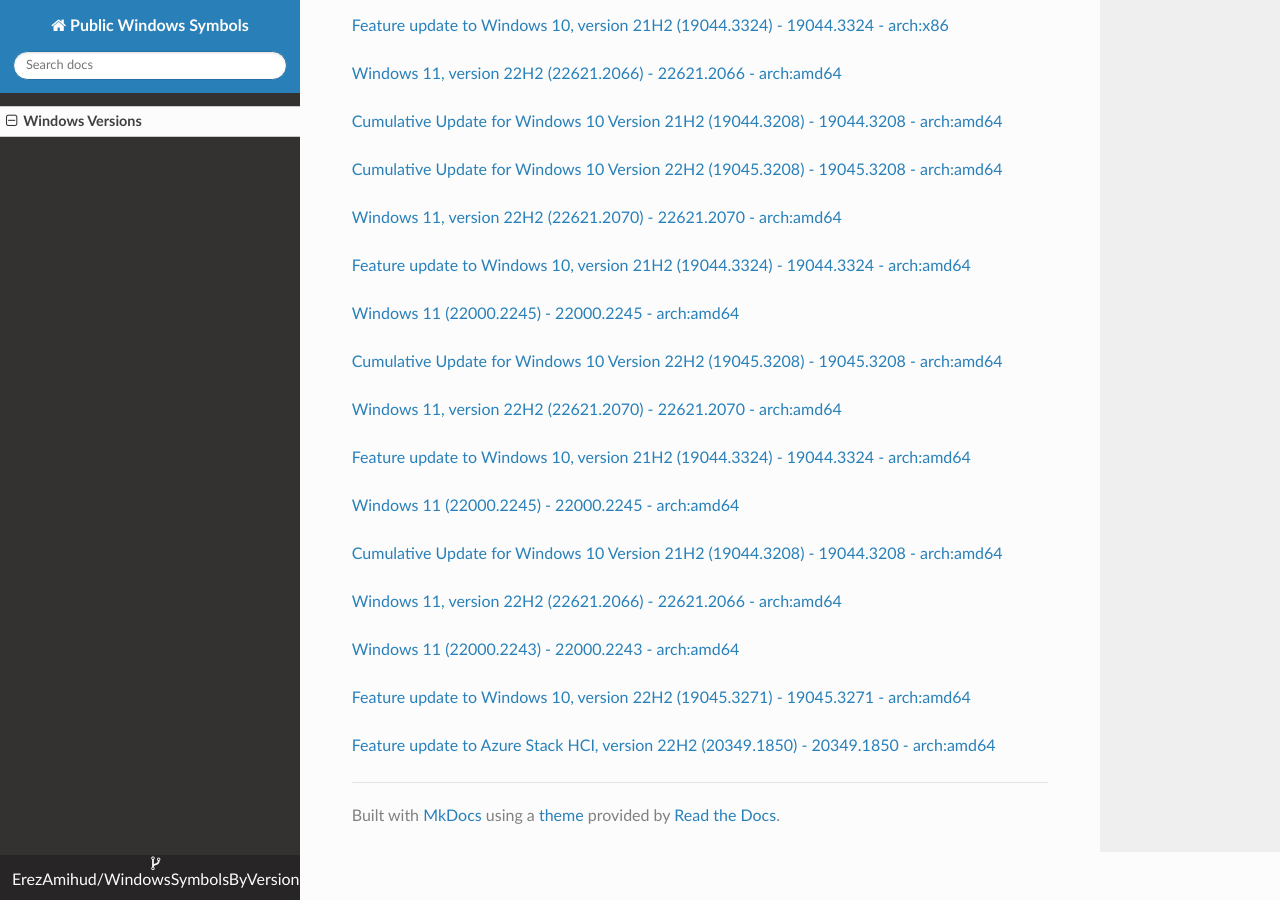
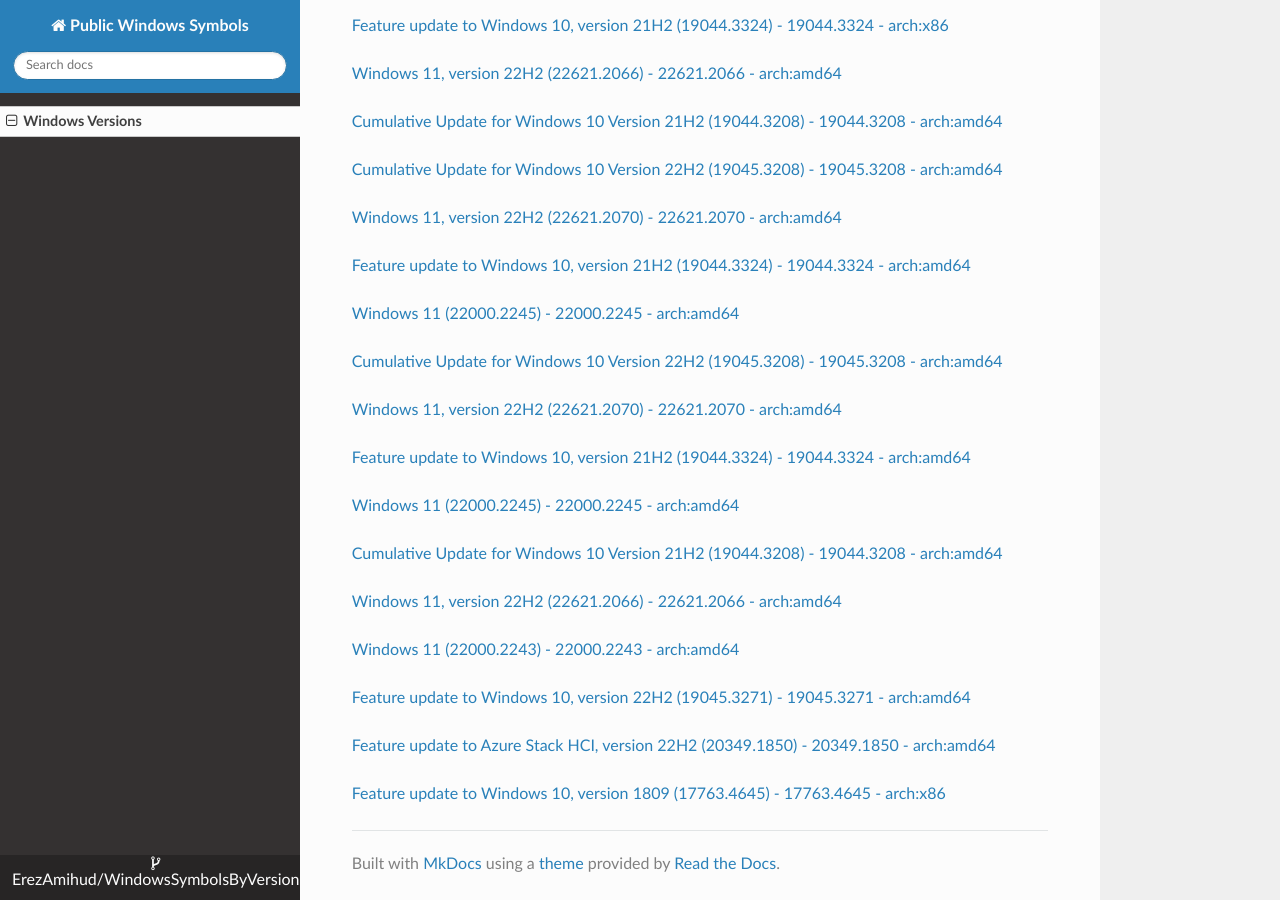
Before and after one commit to ErezAmihud/WindowsSymbolsByVersion, an MkDocs documentation site: the page built from docs/index.md, in a window 1280 px wide and 900 px high, scrolled down 27725 px. Built offline with MkDocs 1.6.1, drawn with Linux system fonts in a browser that asks for light colours; nearby versions of some CDN libraries.

Commit message:
Automated commit, add manifest for 9af79884-0a33-44ce-b77d-ae1adc2146cc

```diff
--- a/docs/index.md
+++ b/docs/index.md
@@ -1582,3 +1582,6 @@
 
 
 [Feature update to Azure Stack HCI, version 22H2 (20349.1850) - 20349.1850 - arch:amd64](https://github.com/ErezAmihud/WindowsSymbolsByVersion/blob/main/manifests/606d689b-7496-4124-8dbe-f29a8b3a4ea5.manifest)
+
+
+[Feature update to Windows 10, version 1809 (17763.4645) - 17763.4645 - arch:x86](https://github.com/ErezAmihud/WindowsSymbolsByVersion/blob/main/manifests/9af79884-0a33-44ce-b77d-ae1adc2146cc.manifest)
```
Also changed, not shown: process_builds.json (+1 -1 lines), 1 other file.
